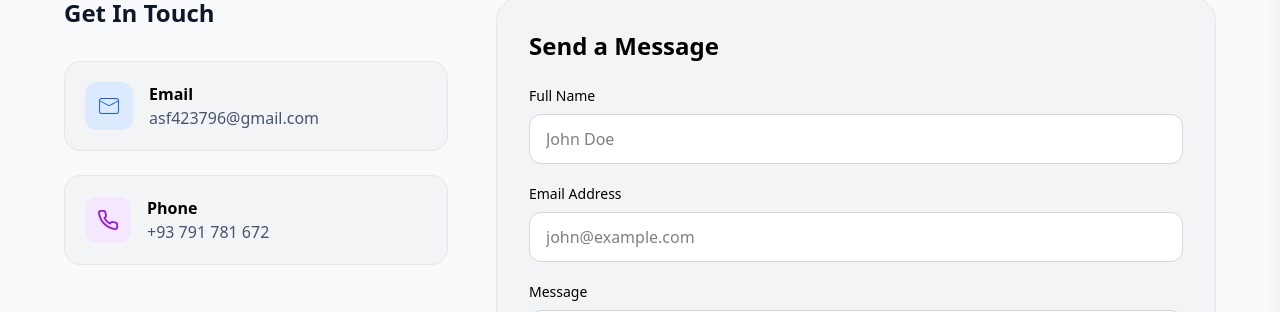
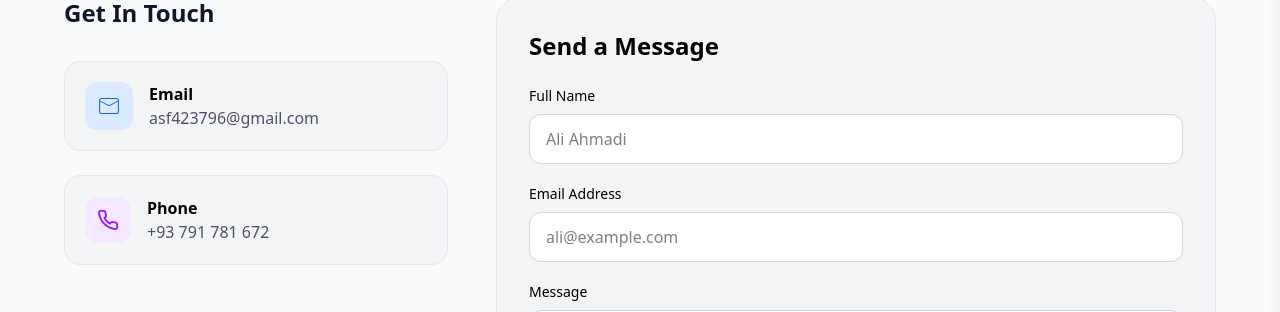
Before and after one commit to MR-Mohammadi-sab/portfolio-, a Next.js app: page /contact in a window 1280 px wide. Shown: the part 430-742 px from the top of the page. Built offline with nearby package versions, Linux system fonts and the light colour scheme; no server answers.

Commit message:
chnge placeholder

```diff
--- a/app/contact/page.js
+++ b/app/contact/page.js
@@ -110,7 +110,7 @@ export default function page() {
 
                 <input
                   type="text"
-                  placeholder="John Doe"
+                  placeholder="Ali Ahmadi"
                   className="w-full focus:shadow-md focus:shadow-blue-600 px-4 py-3 rounded-xl border border-gray-300 dark:border-gray-700 dark:bg-gray-800 bg-white outline-none focus:ring-1 focus:ring-blue-500"
                   name="name"
                 />
@@ -123,7 +123,7 @@ export default function page() {
 
                 <input
                   type="email"
-                  placeholder="john@example.com"
+                  placeholder="ali@example.com"
                   className="w-full focus:shadow-md focus:shadow-blue-600 px-4 py-3 rounded-xl border border-gray-300 dark:border-gray-700 dark:bg-gray-800 outline-none focus:ring-2 focus:ring-blue-500 bg-white"
                   name="email"
                 />
```
